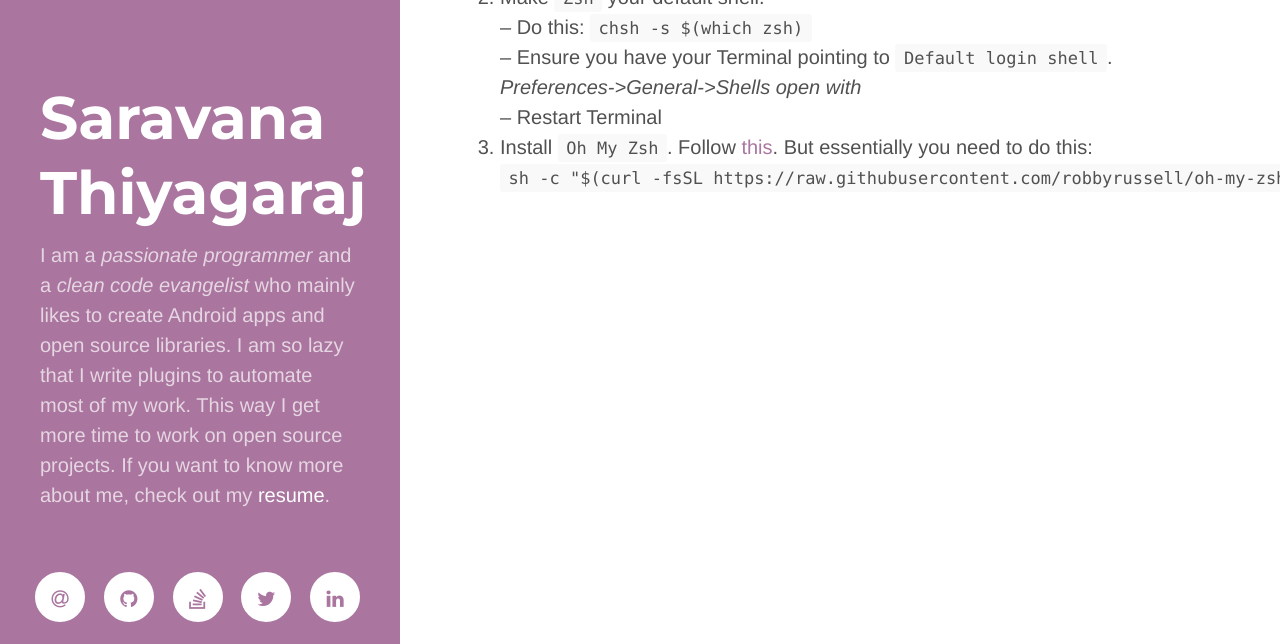
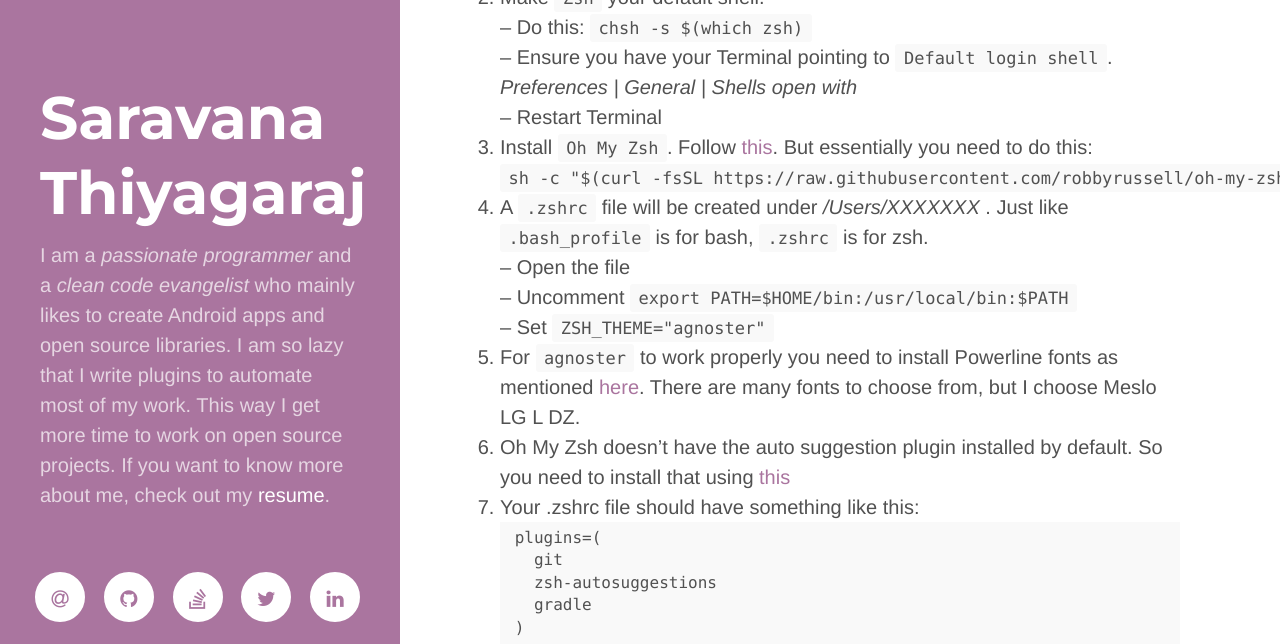
Before and after one commit to thsaravana/thsaravana.github.io, a Jekyll site: the page built from _posts/2019-04-02-macos-terminal-configuring oh-my-zsh.md, in a window 1280 px wide and 1400 px high, scrolled down 363 px. Shown: the top 644 px of the window. Built offline with Jekyll 4.4.1, drawn with Linux system fonts in a browser that asks for light colours; nearby versions of some CDN libraries; some of the changed text lies outside the part shown; grey boxes are pictures that could not be loaded.

Commit message:
Oh My Zsh blog - Finishing up

````diff
--- a/_posts/2019-04-02-macos-terminal-configuring oh-my-zsh.md
+++ b/_posts/2019-04-02-macos-terminal-configuring oh-my-zsh.md
@@ -10,8 +10,36 @@
 2. Make `Zsh` your default shell.<br>
 -- Do this:
 `chsh -s $(which zsh)` <br>
--- Ensure you have your Terminal pointing to `Default login shell`. _Preferences->General->Shells open with_ <br>
+-- Ensure you have your Terminal pointing to `Default login shell`. _Preferences | General | Shells open with_ <br>
 -- Restart Terminal
 3. Install `Oh My Zsh`. Follow [this](https://github.com/robbyrussell/oh-my-zsh). But essentially you
 need to do this: <br>
 `sh -c "$(curl -fsSL https://raw.githubusercontent.com/robbyrussell/oh-my-zsh/master/tools/install.sh)"`
+4. A `.zshrc` file will be created under _/Users/XXXXXXX_ . Just like `.bash_profile` is for bash, `.zshrc`
+is for zsh.<br>
+-- Open the file<br>
+-- Uncomment `export PATH=$HOME/bin:/usr/local/bin:$PATH` <br>
+-- Set `ZSH_THEME="agnoster"` <br>
+5. For `agnoster` to work properly you need to install Powerline fonts as mentioned [here](https://github.com/powerline/fonts).
+There are many fonts to choose from, but I choose Meslo LG L DZ.
+6. Oh My Zsh doesn't have the auto suggestion plugin installed by default. So you need to install that
+using [this](https://github.com/zsh-users/zsh-autosuggestions/blob/master/INSTALL.md)
+7. Your .zshrc file should have something like this:
+    ```$xslt
+    plugins=(
+      git
+      zsh-autosuggestions
+      gradle
+    )
+    ```
+8. Now when you open the Terminal, you many not like it at first instant due to some character missing (because of
+improper font) or the awkward color scheme. I have customised the color and you can import my [settings](/assets/ohMyZsh/Custom.terminal).<br>
+I have chosen a lighter color scheme.<br>
+![Color Scheme](/assets/ohMyZsh/terminal-color-scheme.png)
+9. There you go. Enjoy your awesome Terminal.
+
+<br><br>
+Note: If you are using IntelliJ iDEA, then this will reflect in that as well. Just ensure you do these things:<br>
+-- Preferences | Tools | Terminal | Shell path = bin/zsh <br>
+-- Preferences | Editor | Color Scheme | Console Font | Font = Meslo LG L DZ <br>
+-- Preferences | Editor | Color Scheme | Console Colors | Import Scheme = [profile](/assets/ohMyZsh/Intellij.icls)
````
Also changed, not shown: 1 other file.
